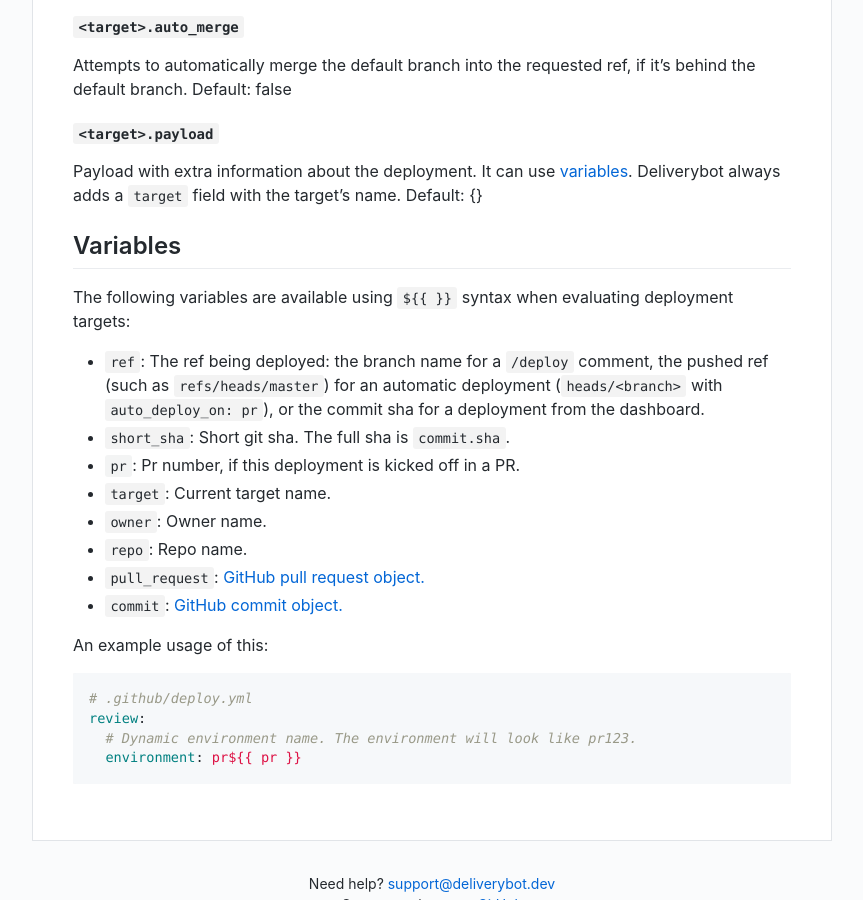
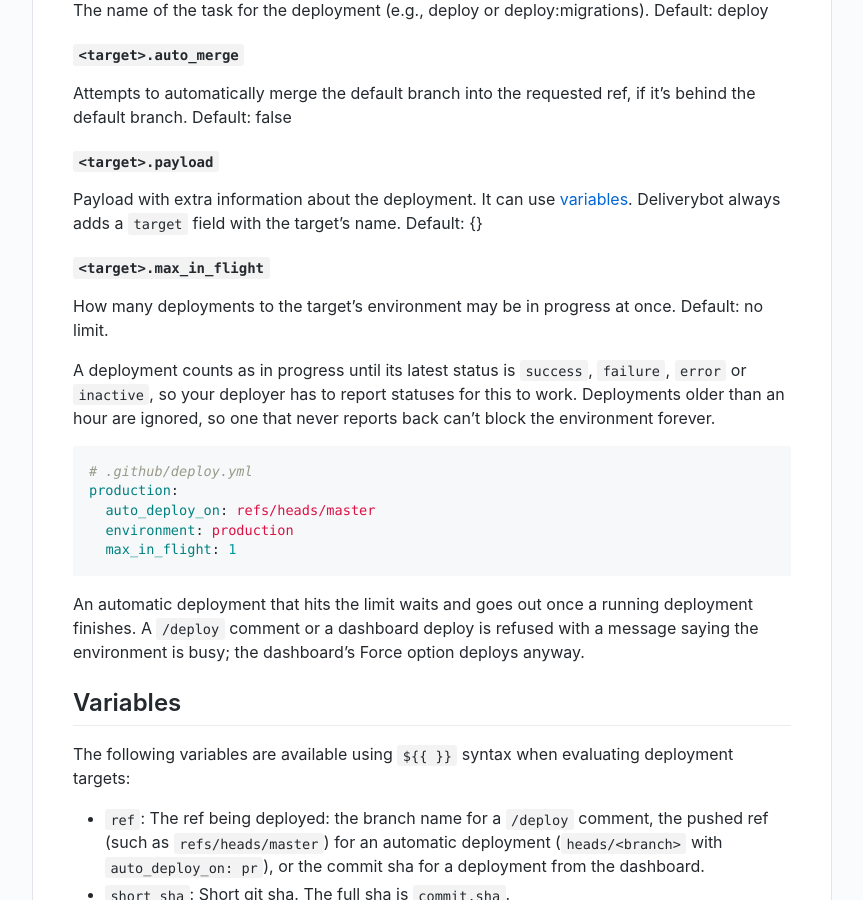
Before and after one commit to deliverybot/deliverybot.github.io, a Jekyll site: the page built from docs/configuration.md, in a window 1280 px wide and 900 px high, scrolled down 2679 px. Shown: the whole window, without its empty margins (208-1071 px from the left). Built offline with Jekyll 4.4.1, drawn with Linux system fonts in a browser that asks for light colours; some of the changed text lies outside the part shown.

Commit message:
Document max_in_flight
Co-Authored-By: Claude Opus 5.5 (1M context) <noreply@anthropic.com>
Claude-Session: https://claude.ai/code/session_01C1VPa5mudmNFw2iAJpsFjF

````diff
--- a/docs/configuration.md
+++ b/docs/configuration.md
@@ -28,6 +28,7 @@ production:
 - [`<target>.task`](#targettask)
 - [`<target>.auto_merge`](#targetauto_merge)
 - [`<target>.payload`](#targetpayload)
+- [`<target>.max_in_flight`](#targetmax_in_flight)
 
 ##### `<target>.auto_deploy_on`
 
@@ -104,6 +105,29 @@ Payload with extra information about the deployment. It can use
 [variables](#variables). Deliverybot always adds a `target` field with the
 target's name. Default: {}
 
+##### `<target>.max_in_flight`
+
+How many deployments to the target's environment may be in progress at once.
+Default: no limit.
+
+A deployment counts as in progress until its latest status is `success`,
+`failure`, `error` or `inactive`, so your deployer has to report statuses for
+this to work. Deployments older than an hour are ignored, so one that never
+reports back can't block the environment forever.
+
+```yaml
+# .github/deploy.yml
+production:
+  auto_deploy_on: refs/heads/master
+  environment: production
+  max_in_flight: 1
+```
+
+An automatic deployment that hits the limit waits and goes out once a running
+deployment finishes. A `/deploy` comment or a dashboard deploy is refused with
+a message saying the environment is busy; the dashboard's Force option deploys
+anyway.
+
 ## Variables
 
 The following variables are available using `{% raw %}${{ }}{% endraw %}` syntax
````
